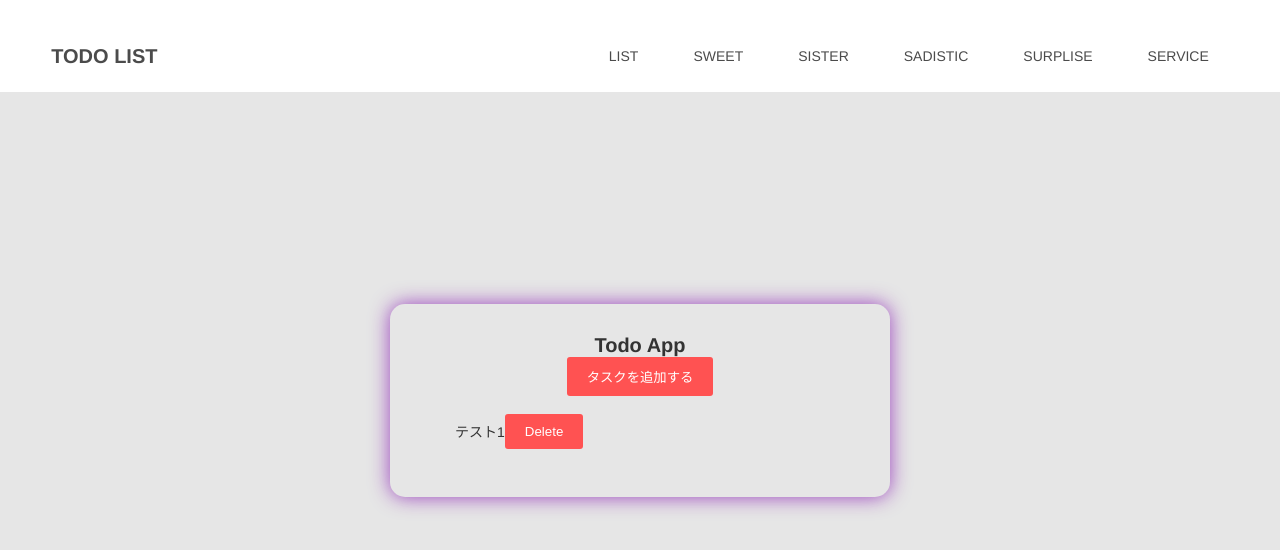
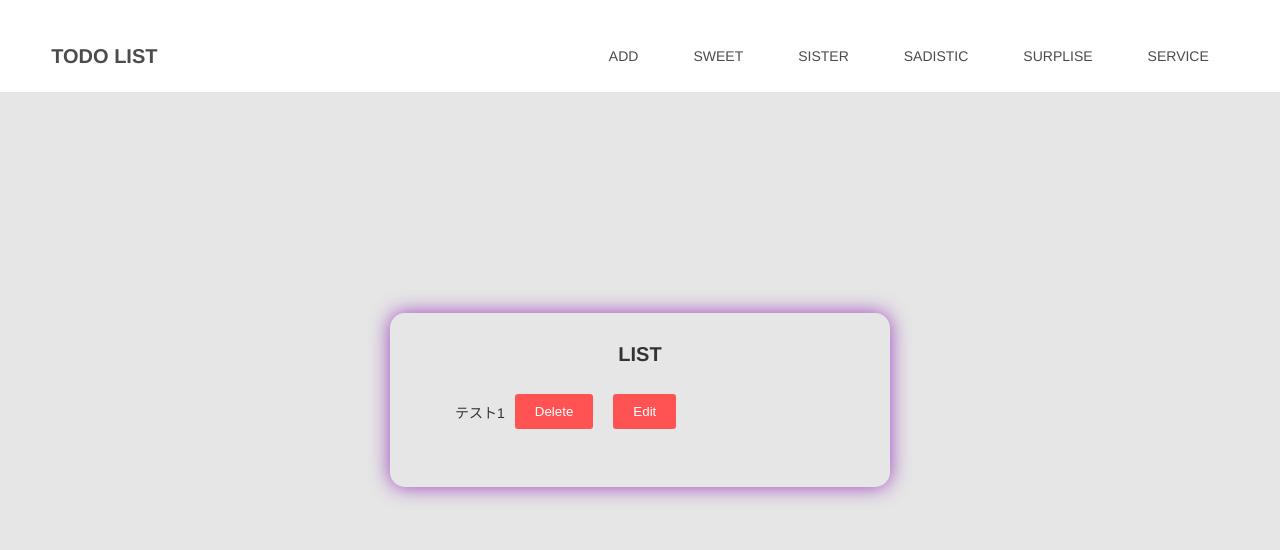
Before and after one commit to kurokiri1763/ToDo-List, a Flask app: page / in a window 1280 px wide. Shown: the top 550 px of the page. Run offline with Flask 3, Linux system fonts and the light colour scheme.

Commit message:
add: edit function

```diff
--- a/app.py
+++ b/app.py
@@ -19,7 +19,8 @@ def home():
     todo_list = Todo.query.all()
     # 取得したTodoリストを"index.html"テンプレートに渡し、ウェブページとして表示
     return render_template("index.html", todo_list=todo_list)
-### タスク追加 ###
+
+### タスクを追加する ###
 @app.route("/add", methods=["GET"])
 def add():
     return render_template('add_task.html')
@@ -41,6 +42,20 @@ def add_task():
     else:# method GETなら以下の処理を行う
         return render_template('add_task.html')
 
+@app.route('/edit_task/<int:id>', methods=['GET','POST'])
+def go_edit(id): # 関数を定義
+    todo = Todo.query.get(id) # getidにTodoテーブルのidをget(取得)する
+    return render_template('edit_task.html', todo=todo)
+
+@app.route('/update/<int:id>', methods=['POST','GET'])
+def update(id):
+    todo = Todo.query.get(id)
+    todo.title = request.form['title']
+
+    db.session.add(todo)
+    db.session.commit()
+
+    return redirect(url_for('home'))
 
 ### タスク削除 ###
 @app.route("/delete/<int:todo_id>", methods=["POST"])
@@ -55,7 +70,6 @@ def delete(todo_id):
     return redirect(url_for("home"))
 
 
-
 if __name__ == "__main__":
     with app.app_context():
         db.create_all()
--- a/static/style.css
+++ b/static/style.css
@@ -45,6 +45,7 @@ input[type="text"]:focus {
 
 button {
     padding: 10px 20px;
+    margin: 10px 10px;
     border: none;
     background-color: #ff5252;
     border-radius: 3px;
--- a/templates/base.html
+++ b/templates/base.html
@@ -14,8 +14,8 @@
         <nav class="pc-nav">
             <!-- ここにナビの項目を追加します -->
             <ul>
-                <li><a href="#">LIST</a></li>
-                <li><a href="#">SWEET</a></li>
+                <li><a href="/add" method="GET">ADD</a></li>
+                <li><a href="/" method>SWEET</a></li>
                 <li><a href="#">SISTER</a></li>
                 <li><a href="#">SADISTIC</a></li>
                 <li><a href="#">SURPLISE</a></li>
--- a/templates/index.html
+++ b/templates/index.html
@@ -1,10 +1,10 @@
 {% extends 'base.html' %}
 {% block content %}
     <div class="container">
-        <h1>Todo App</h1>
-        <form action="/add" method="get">
+        <h1>LIST</h1>
+        <!-- <form action="/add" method="get">
             <button type="submit">タスクを追加する</button>
-        </form>
+        </form> -->
         <ul>
             {% for todo in todo_list %}
             <li>
@@ -12,6 +12,9 @@
                 <form method="POST" action="/delete/{{ todo.id }}">
                     <button type="submit">Delete</button>
                 </form>
+                <form method="POST" action="/edit_task/{{ todo.id }}">
+                    <button type="submit">Edit</button>
+                </form>
             </li>
             {% endfor %}
         </ul>
```
Also changed, not shown: templates/edit_task.html (added, +7 -0 lines), instance/db.sqlite3.
